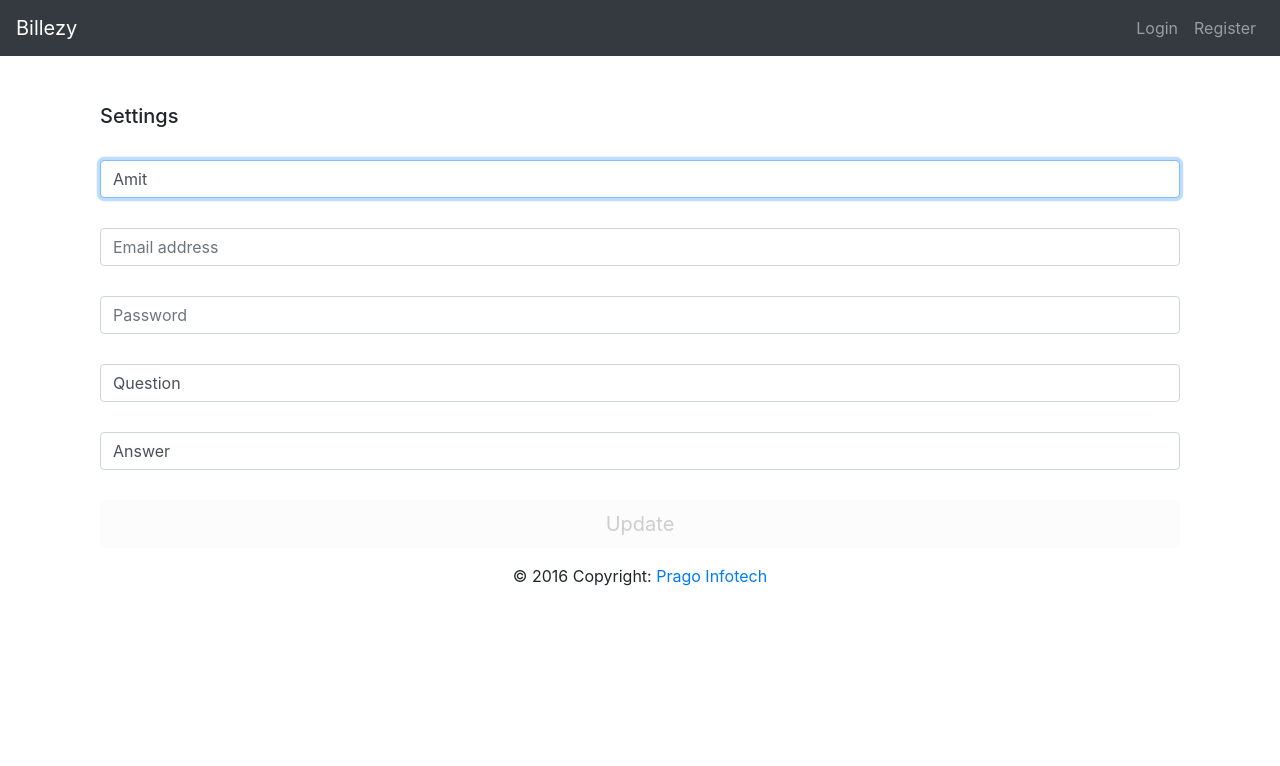
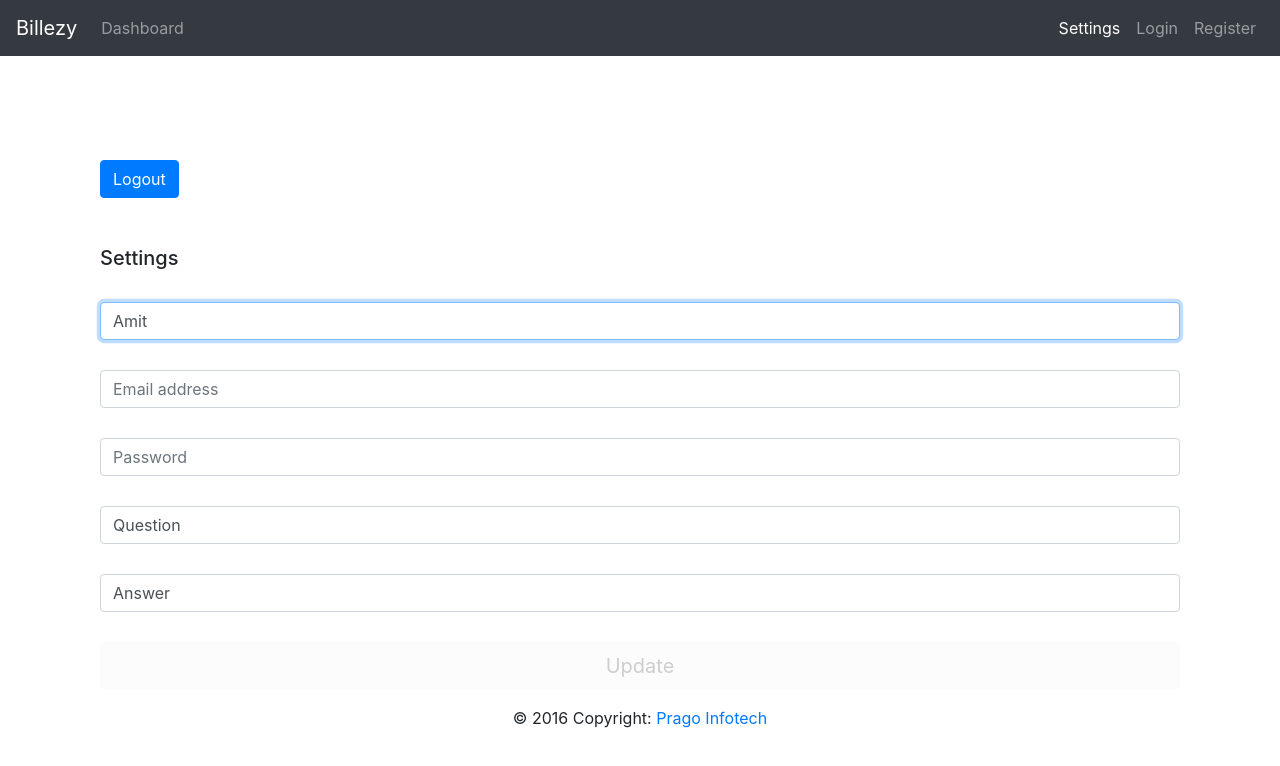
Before and after one commit to parshu1216/billezy, an Angular app in the folder client/: page /settings in a window 1280 px wide. Shown: the top 766 px of the page. Built offline with nearby package versions, Linux system fonts and the light colour scheme.

Commit message:
changes made

```diff
--- a/client/src/app/header/header.component.html
+++ b/client/src/app/header/header.component.html
@@ -6,14 +6,15 @@
 
   <div class="collapse navbar-collapse" id="navbarSupportedContent">
     <ul class="navbar-nav mr-auto">
-      <!-- <li class="nav-item">
-        <a class="nav-link" routerLink="/events" routerLinkActive="active">Events</a>
+   <li class="nav-item">
+        <a class="nav-link" routerLink="/dashboard" routerLinkActive="active" >Dashboard</a>
       </li>
-      <li class="nav-item">
+        <!--  <li class="nav-item">
         <a class="nav-link" routerLink="/special" routerLinkActive="active">Members</a>
       </li> -->
     </ul>
     <ul class="navbar-nav">
+            <a class="nav-link" style="cursor:pointer" routerLinkActive="active" routerLink="/settings">Settings</a>
         <a class="nav-link" style="cursor:pointer"   routerLink="/login" routerLinkActive="active">Login</a>
         <a class="nav-link" style="cursor:pointer"   routerLink="/register" routerLinkActive="active">Register</a>
         <!--*ngIf="!authService.loggedIn()"
--- a/client/src/app/services/auth-guard.service.ts
+++ b/client/src/app/services/auth-guard.service.ts
@@ -6,4 +6,5 @@ import { Injectable } from '@angular/core';
 export class AuthGuardService {
 
   constructor() { }
+
 }
--- a/client/src/app/services/backend.service.ts
+++ b/client/src/app/services/backend.service.ts
@@ -49,7 +49,7 @@ export class BackendService {
 
   setUser(formData){
     let fakeResponse_3 = {
-      "errorCode" : "0",
+      "errorCode" : "1",
       "errorMessage" : "User Created.",
       "rowCount" : "30",
       "data": {
@@ -154,4 +154,7 @@ export class BackendService {
   // let httpOptions = { headers: new HttpHeaders({ 'Content-Type': 'application/json', 'token': token }) };
   // return this._http.post("http://localhost:3000/updateuser", formData, httpOptions);
   }
+  loggedIn() {
+    return !!localStorage.getItem('token')
+  }
 }
--- a/client/src/app/settings/settings.component.html
+++ b/client/src/app/settings/settings.component.html
@@ -1,5 +1,6 @@
 <!-- Begin page content -->
 <main role="main" class="container">
+  <h1 class="mt-5">&nbsp;</h1><button class="btn btn-primary" (click)="logout();" type="button">Logout</button>
   <h5 class="mt-5">Settings</h5>
   <br/>
   <div class="loader" *ngIf="dataLoading"></div>
```
